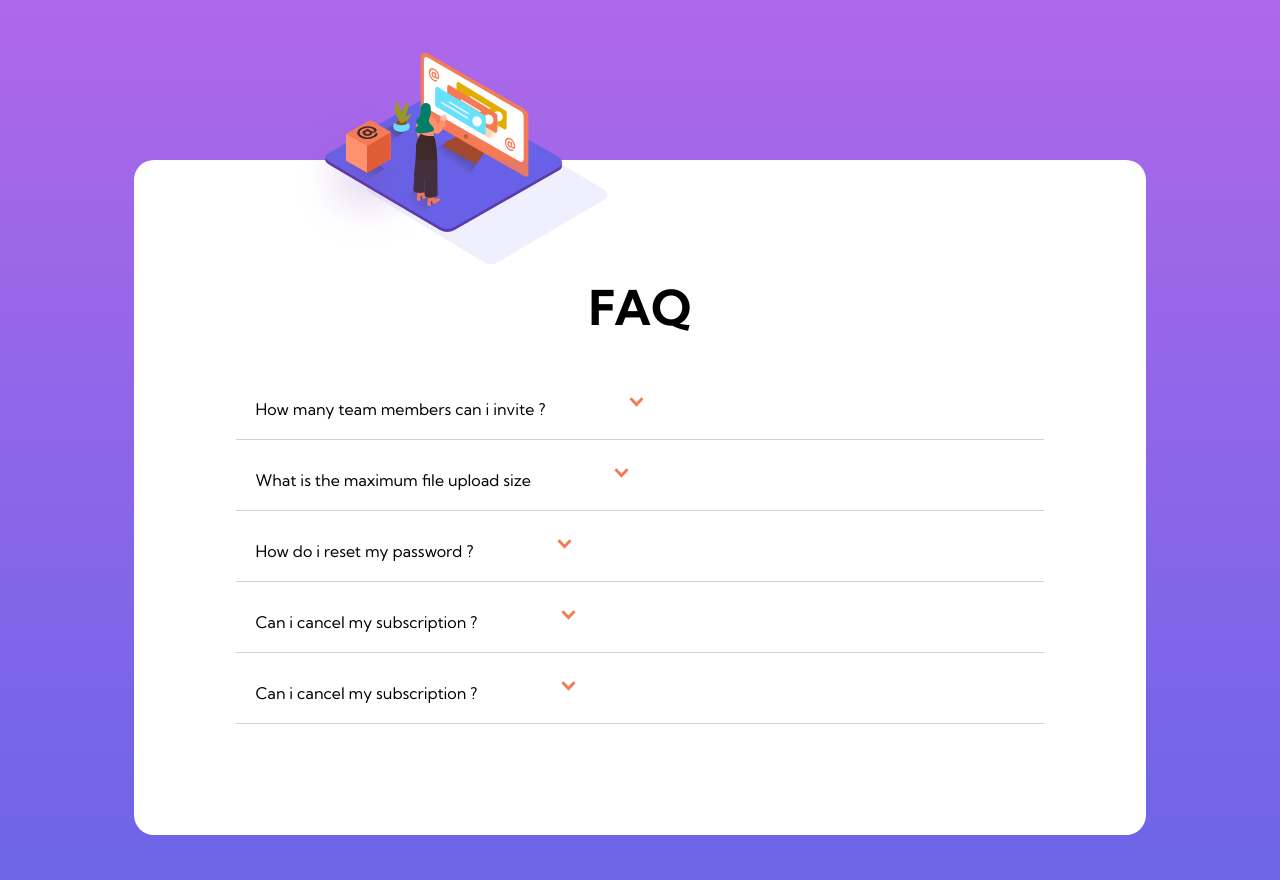
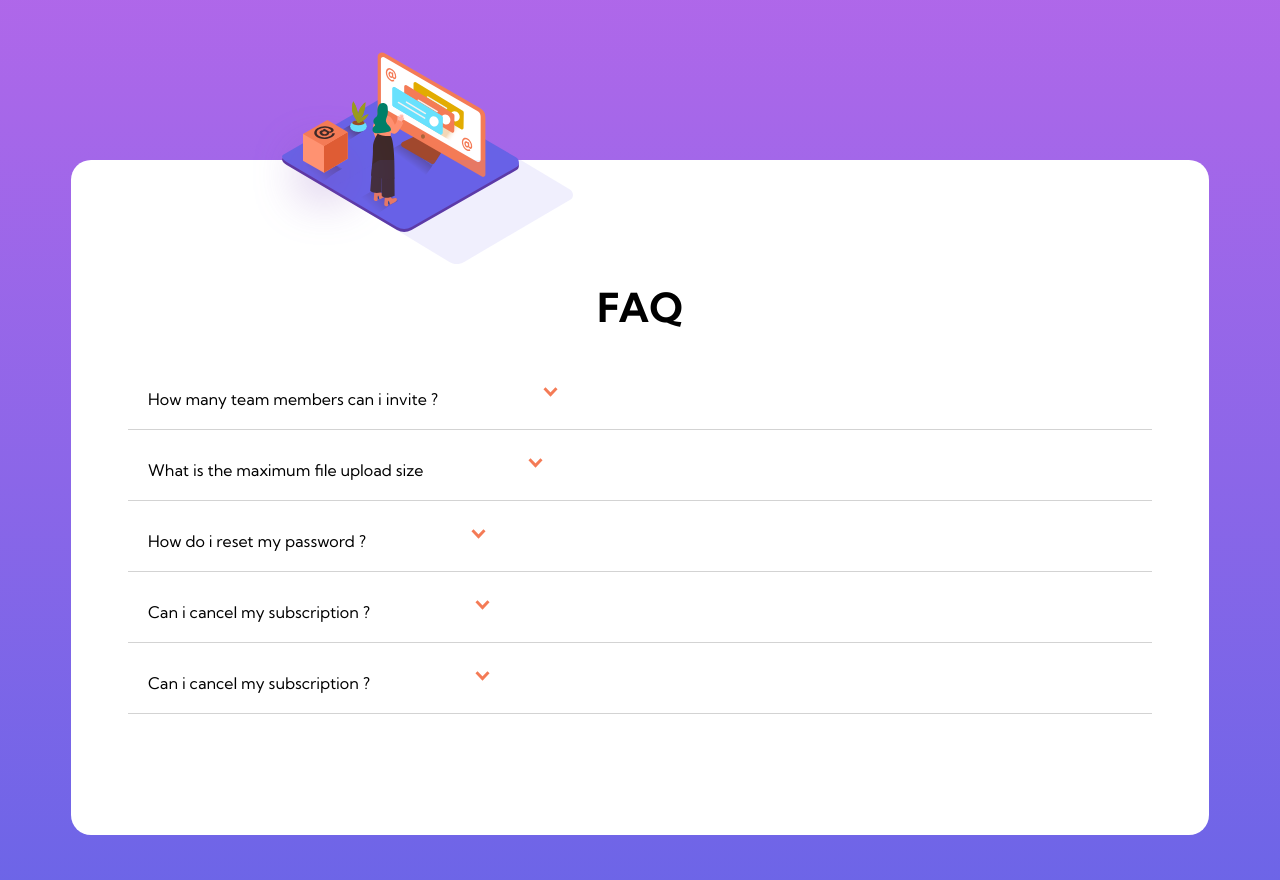
Before and after one commit to MarieCharton/Challenge-Front-End-01, a plain HTML site: page index.html in a window 1280 px wide. Drawn offline with Linux system fonts and the light colour scheme.

Commit message:
mobile fix

```diff
--- a/css/style.css
+++ b/css/style.css
@@ -114,7 +114,7 @@ input:checked ~ label{
   @media  (min-width: 500px ) and (max-width: 1440px ){
 
     #wrapper{
-        width:80%;
+        width:90%;
         height: 600px;
         margin: 10em auto;
         padding: 25px 0 50px 0;
@@ -137,12 +137,12 @@ input:checked ~ label{
 
     }
     .faq{
-        width: 80%;
+        width: 90%;
         margin: auto;
         font-size: 1em;
     }
     h1{
         text-align: center;
-        font-size: 3em;
+        font-size: 2.5em;
     }
   }
```
